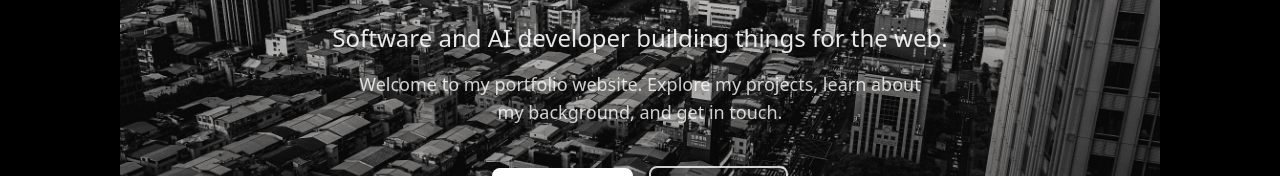
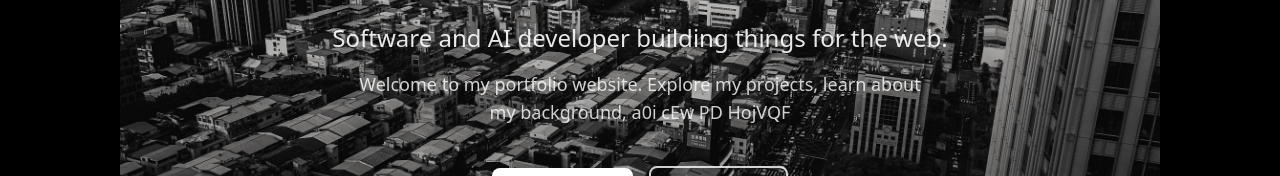
Before and after one commit to Cobby914/Personal_Website, a Next.js app: page / in a window 1280 px wide. Shown: the part 391-567 px from the top of the page. Built offline with nearby package versions, Linux system fonts and the light colour scheme.

Commit message:
Added a scramble text.

```diff
--- a/app/page.js
+++ b/app/page.js
@@ -1,32 +1,40 @@
 import Link from "next/link";
 import AppShell from "@/components/AppShell";
+import ScrambleText from "@/components/ui/ScrambleText/ScrambleText";
 
 export default function HomePage() {
   return (
     <AppShell backgroundImage="/images/background.jpg">
       <section className="flex min-h-screen flex-col items-center justify-center px-6 py-24 text-center sm:px-8">
         <h1 className="text-4xl font-bold tracking-tight text-white sm:text-5xl md:text-6xl lg:text-7xl">
-          Colin Kwon
+          <ScrambleText text="Colin Kwon" delay={300} speed={40} />
         </h1>
         <p className="mt-4 max-w-2xl text-lg text-white/90 sm:text-xl md:text-2xl">
-          Software and AI developer building things for the web.
+          <ScrambleText
+            text="Software and AI developer building things for the web."
+            delay={1200}
+            speed={25}
+          />
         </p>
         <p className="mt-4 max-w-xl text-base text-white/80 sm:text-lg">
-          Welcome to my portfolio website. Explore my projects, learn about my background,
-          and get in touch.
+          <ScrambleText
+            text="Welcome to my portfolio website. Explore my projects, learn about my background, and get in touch."
+            delay={2200}
+            speed={20}
+          />
         </p>
         <div className="mt-10 flex flex-wrap items-center justify-center gap-4">
           <Link
             href="/projects"
             className="rounded-lg bg-white px-6 py-3 text-sm font-semibold text-gray-900 shadow-lg transition hover:bg-gray-100"
           >
-            View Projects
+            <ScrambleText text="View Projects" delay={3200} speed={35} />
           </Link>
           <Link
             href="/contact"
             className="rounded-lg border-2 border-white/80 px-6 py-3 text-sm font-semibold text-white transition hover:border-white hover:bg-white/10"
           >
-            Get in Touch
+            <ScrambleText text="Get in Touch" delay={3800} speed={35} />
           </Link>
         </div>
       </section>
--- /dev/null
+++ b/components/ui/ScrambleText/ScrambleText.jsx
@@ -0,0 +1,57 @@
+"use client";
+
+import { useState, useEffect } from "react";
+
+const CHARS = "ABCDEFGHIJKLMNOPQRSTUVWXYZabcdefghijklmnopqrstuvwxyz0123456789";
+
+function getRandomText(str) {
+  return str
+    .split("")
+    .map((char) => (char === " " ? " " : CHARS[Math.floor(Math.random() * CHARS.length)]))
+    .join("");
+}
+
+export default function ScrambleText({
+  text,
+  className = "",
+  delay = 0,
+  speed = 50,
+}) {
+  const [displayText, setDisplayText] = useState(() =>
+    text ? getRandomText(text) : ""
+  );
+
+  useEffect(() => {
+    if (!text) return;
+
+    const startTimeout = setTimeout(() => {
+      let iteration = 0;
+
+      const interval = setInterval(() => {
+        setDisplayText(
+          text
+            .split("")
+            .map((char, index) => {
+              if (char === " ") return " ";
+              if (index < iteration) return text[index];
+              return CHARS[Math.floor(Math.random() * CHARS.length)];
+            })
+            .join("")
+        );
+
+        iteration += 1 / 2;
+
+        if (iteration >= text.length) {
+          clearInterval(interval);
+          setDisplayText(text);
+        }
+      }, speed);
+
+      return () => clearInterval(interval);
+    }, delay);
+
+    return () => clearTimeout(startTimeout);
+  }, [text, delay, speed]);
+
+  return <span className={className}>{displayText}</span>;
+}
```
